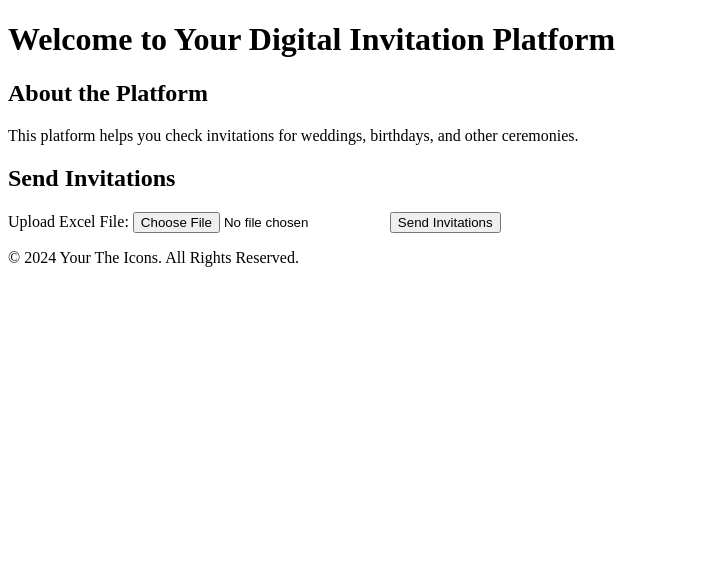
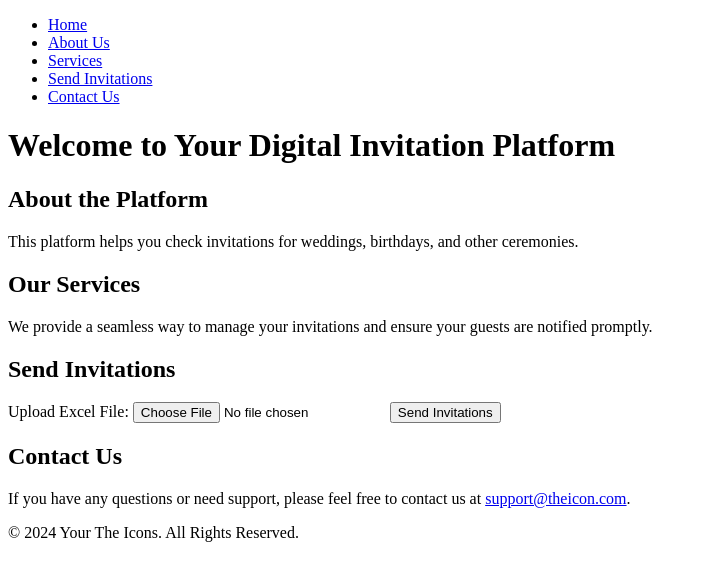
Before and after one commit to Atupakisyestephen/Icon_cards, a plain HTML site: page index.html in a window 1280 px wide. Shown: the whole page, without its empty margins (0-707 px from the left). Drawn offline with Linux system fonts and the light colour scheme.

Commit message:
Update index.html

```diff
--- a/index.html
+++ b/index.html
@@ -5,20 +5,37 @@
     <meta name="viewport" content="width=device-width, initial-scale=1.0">
     <meta http-equiv="X-UA-Compatible" content="ie=edge">
     <title>Icon Cards</title>
-    <link rel="stylesheet" href="styles.css"> <!-- Link to your CSS file -->
+    <link rel="stylesheet" href="styles.css">
 </head>
 <body>
-    <header>
+
+    <nav>
+        <ul>
+            <li><a href="#home">Home</a></li>
+            <li><a href="#about">About Us</a></li>
+            <li><a href="#services">Services</a></li>
+            <li><a href="#send-invitations">Send Invitations</a></li>
+            <li><a href="#contact">Contact Us</a></li>
+        </ul>
+    </nav>
+
+    <header id="home">
         <h1>Welcome to Your Digital Invitation Platform</h1>
     </header>
 
     <main>
-        <section>
+
+        <section id="about">
             <h2>About the Platform</h2>
             <p>This platform helps you check invitations for weddings, birthdays, and other ceremonies.</p>
         </section>
 
-        <section>
+        <section id="services">
+            <h2>Our Services</h2>
+            <p>We provide a seamless way to manage your invitations and ensure your guests are notified promptly.</p>
+        </section>
+
+        <section id="send-invitations">
             <h2>Send Invitations</h2>
             <form id="invitationForm">
                 <label for="fileUpload">Upload Excel File:</label>
@@ -26,6 +43,12 @@
                 <button type="button" id="sendInvitations">Send Invitations</button>
             </form>
         </section>
+
+        <section id="contact">
+            <h2>Contact Us</h2>
+            <p>If you have any questions or need support, please feel free to contact us at <a href="mailto:support@invitationplatform.com">support@theicon.com</a>.</p>
+        </section>
+
     </main>
 
     <footer>
```
